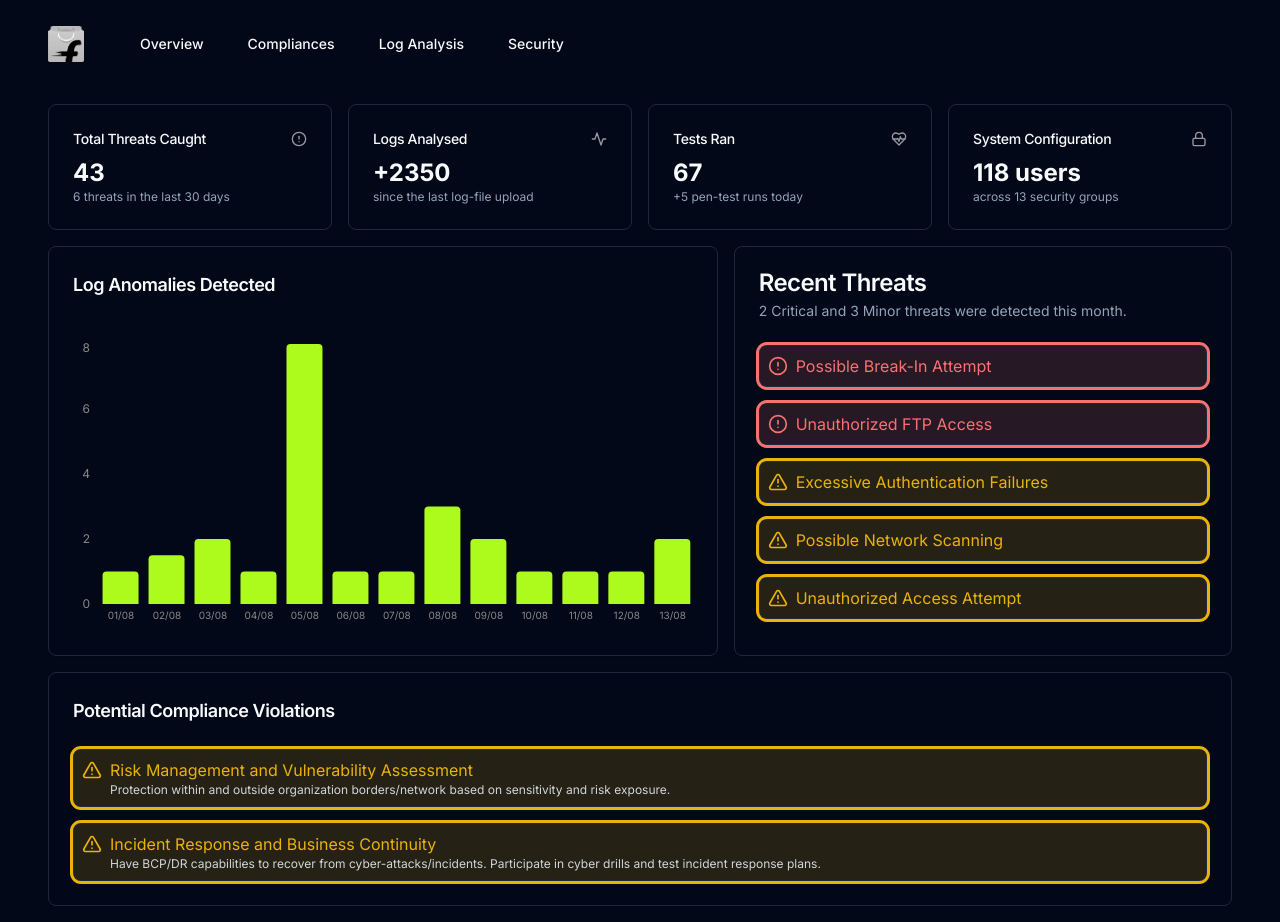
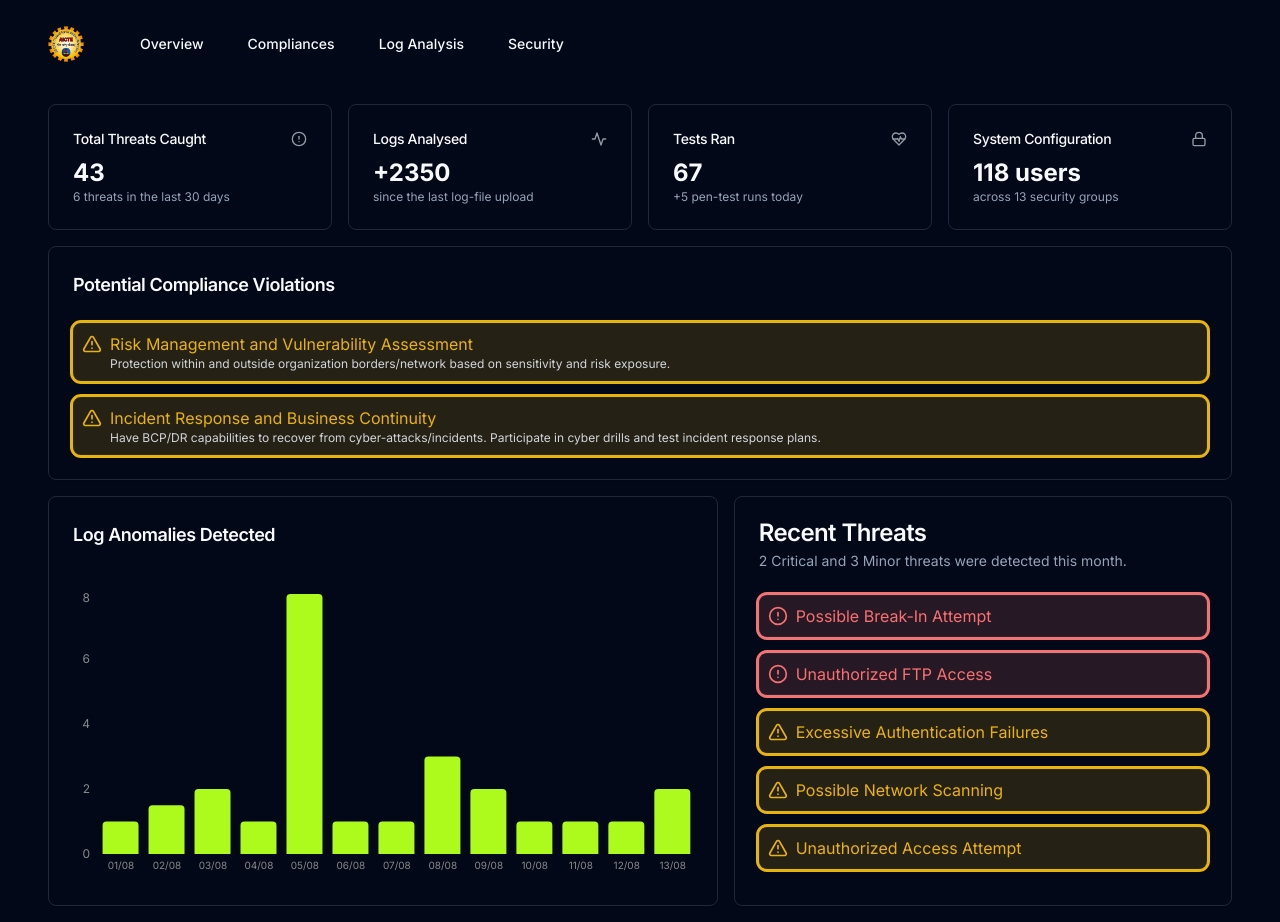
Before and after one commit to Servatom/Flipkart-Grid-5.0-Infosec, a Next.js app in the folder client/: page / in a window 1280 px wide. Built offline with nearby package versions, Linux system fonts and the light colour scheme.

Commit message:
Make changes for AICTE
Signed-off-by: Yashvardhan Arora <yash22arora@gmail.com>

```diff
--- a/client/src/app/layout.tsx
+++ b/client/src/app/layout.tsx
@@ -6,8 +6,8 @@ import { Inter } from "next/font/google";
 const inter = Inter({ subsets: ["latin"] });
 
 export const metadata: Metadata = {
-  title: "Flipkart - Compliance Dashboard",
-  description: "Compliance monitoring dashboard for Flipkart",
+  title: "AICTE - Security Dashboard",
+  description: "Compliance monitoring and log analysis dashboard",
 };
 
 export default function RootLayout({
--- a/client/src/app/page.tsx
+++ b/client/src/app/page.tsx
@@ -20,6 +20,23 @@ export default function Home() {
     <div className="flex flex-col gap-4">
       <StatCards />
       <div className="grid gap-4 md:grid-cols-2 lg:grid-cols-7">
+        <Card className="col-span-7">
+          <CardHeader>
+            <CardTitle className="text-lg">
+              Potential Compliance Violations
+            </CardTitle>
+          </CardHeader>
+          <CardContent className="gap-4 flex flex-col">
+            {COMPLIANCE_ITEMS.map((item, index) => (
+              <WarningItem
+                key={index}
+                label={item.label}
+                type={item.type}
+                description={item.description}
+              />
+            ))}
+          </CardContent>
+        </Card>
         <Card className="col-span-4">
           <CardHeader>
             <CardTitle className="text-lg">Log Anomalies Detected</CardTitle>
@@ -41,23 +58,6 @@ export default function Home() {
             ))}
           </CardContent>
         </Card>
-        <Card className="col-span-7">
-          <CardHeader>
-            <CardTitle className="text-lg">
-              Potential Compliance Violations
-            </CardTitle>
-          </CardHeader>
-          <CardContent className="gap-4 flex flex-col">
-            {COMPLIANCE_ITEMS.map((item, index) => (
-              <WarningItem
-                key={index}
-                label={item.label}
-                type={item.type}
-                description={item.description}
-              />
-            ))}
-          </CardContent>
-        </Card>
       </div>
     </div>
   );
--- a/client/src/components/common/Navbar.tsx
+++ b/client/src/components/common/Navbar.tsx
@@ -12,7 +12,7 @@ import {
   navigationMenuTriggerStyle,
 } from "@/components/ui/navigation-menu";
 import Link from "next/link";
-import logo from "@/assets/logo.png";
+import logo from "@/assets/aicte.png";
 import Image from "next/image";
 
 const Navbar: React.FC = () => {
```
Also changed, not shown: client/src/assets/aicte.png (added).
